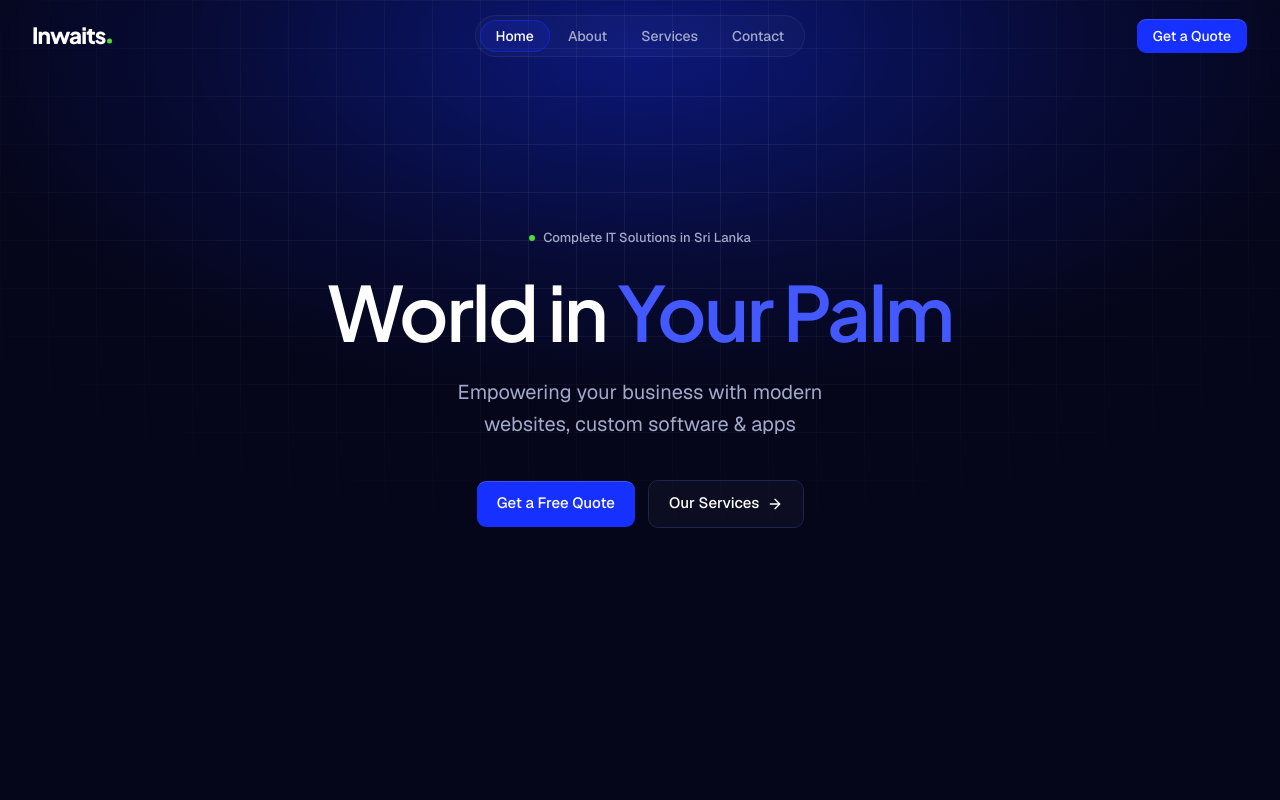
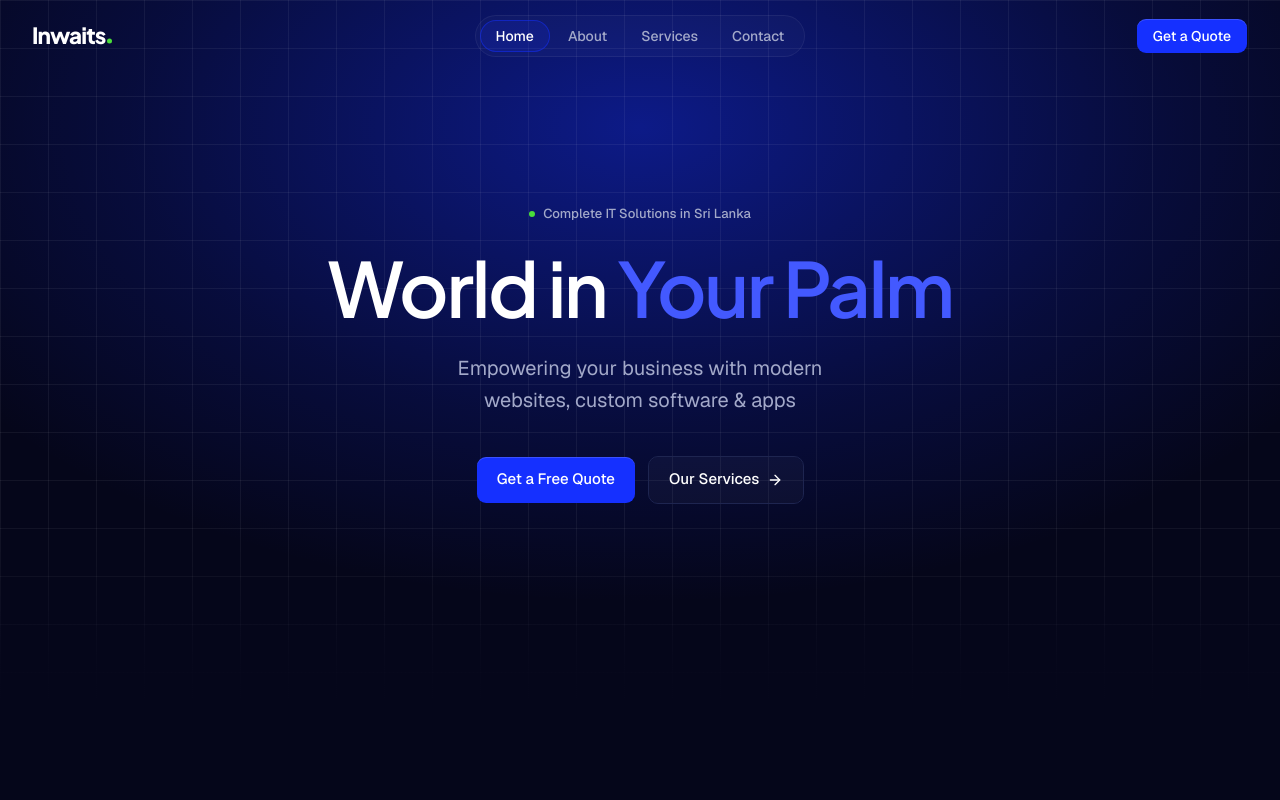
Before and after one commit to Hashandev/Inwaits_com, a Next.js app: page / in a window 1280 px wide. Shown: the top 800 px of the page. Built offline with nearby package versions, Linux system fonts and the light colour scheme; no server answers.

Commit message:
Fix hero bottom spacing and extend grid fade seamlessly

```diff
--- a/components/sections/hero.tsx
+++ b/components/sections/hero.tsx
@@ -30,34 +30,37 @@ export function Hero() {
       aria-labelledby="hero-title"
       onMouseMove={handleMouseMove}
       onMouseLeave={handleMouseLeave}
-      className="relative flex min-h-[90svh] items-center pt-32 pb-24 md:pt-40 md:pb-32 overflow-hidden"
+      className="relative flex min-h-[92svh] items-center pt-28 pb-36 md:pt-36 md:pb-44 overflow-hidden"
     >
       {/* Background Glow & Grid Design */}
       <div
         aria-hidden="true"
         className="pointer-events-none absolute inset-0 -z-10 overflow-hidden"
       >
-        {/* Soft radial blue glow */}
-        <div className="absolute -top-24 left-1/2 -z-10 h-[720px] w-full max-w-[90rem] -translate-x-1/2 bg-[radial-gradient(ellipse_75%_65%_at_50%_20%,rgba(21,48,255,0.42)_0%,rgba(21,48,255,0.12)_45%,transparent_75%)]" />
+        {/* Soft radial blue ambient glow */}
+        <div className="absolute -top-32 left-1/2 -z-10 h-[850px] w-full max-w-[95rem] -translate-x-1/2 bg-[radial-gradient(ellipse_80%_70%_at_50%_30%,rgba(21,48,255,0.48)_0%,rgba(21,48,255,0.15)_50%,transparent_80%)]" />
 
-        {/* Base delicate grid overlay */}
-        <div className="absolute inset-0 bg-[linear-gradient(to_right,rgba(255,255,255,0.06)_1px,transparent_1px),linear-gradient(to_bottom,rgba(255,255,255,0.06)_1px,transparent_1px)] bg-[size:48px_48px] [mask-image:radial-gradient(ellipse_80%_65%_at_50%_25%,#000_20%,transparent_80%)]" />
+        {/* Base delicate grid overlay: seamlessly covers entire hero area with elegant fade to bottom */}
+        <div className="absolute inset-0 bg-[linear-gradient(to_right,rgba(255,255,255,0.06)_1px,transparent_1px),linear-gradient(to_bottom,rgba(255,255,255,0.06)_1px,transparent_1px)] bg-[size:48px_48px] [mask-image:linear-gradient(to_bottom,black_70%,transparent_100%)]" />
 
         {/* Interactive Mouse Hover Highlight: illuminates grid squares under cursor */}
         {mousePos && (
           <div
             className="pointer-events-none absolute inset-0 transition-opacity duration-300"
             style={{
-              background: `radial-gradient(320px circle at ${mousePos.x}px ${mousePos.y}px, rgba(21,48,255,0.22), transparent 80%),
-                           radial-gradient(180px circle at ${mousePos.x}px ${mousePos.y}px, rgba(255,255,255,0.14), transparent 60%)`,
+              background: `radial-gradient(320px circle at ${mousePos.x}px ${mousePos.y}px, rgba(21,48,255,0.25), transparent 80%),
+                           radial-gradient(180px circle at ${mousePos.x}px ${mousePos.y}px, rgba(255,255,255,0.15), transparent 60%)`,
               maskImage: `radial-gradient(280px circle at ${mousePos.x}px ${mousePos.y}px, black 30%, transparent 80%)`,
               WebkitMaskImage: `radial-gradient(280px circle at ${mousePos.x}px ${mousePos.y}px, black 30%, transparent 80%)`,
             }}
           >
             {/* Bright grid lines & squares that pop under cursor */}
-            <div className="absolute inset-0 bg-[linear-gradient(to_right,rgba(255,255,255,0.25)_1px,transparent_1px),linear-gradient(to_bottom,rgba(255,255,255,0.25)_1px,transparent_1px)] bg-[size:48px_48px]" />
+            <div className="absolute inset-0 bg-[linear-gradient(to_right,rgba(255,255,255,0.30)_1px,transparent_1px),linear-gradient(to_bottom,rgba(255,255,255,0.30)_1px,transparent_1px)] bg-[size:48px_48px]" />
           </div>
         )}
+
+        {/* Bottom smooth fade to merge hero into the next section */}
+        <div className="absolute bottom-0 inset-x-0 h-32 bg-gradient-to-t from-bg via-bg/60 to-transparent" />
       </div>
 
       <div className="container-page flex flex-col items-center text-center">
```
